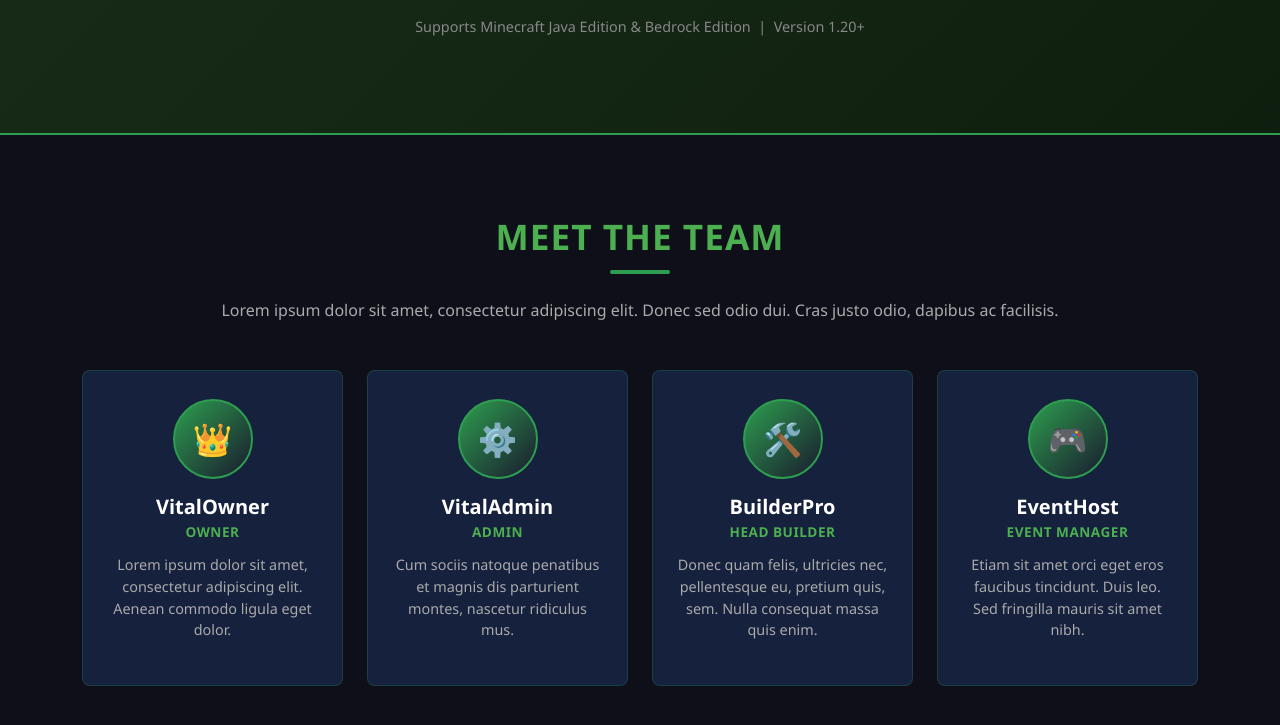
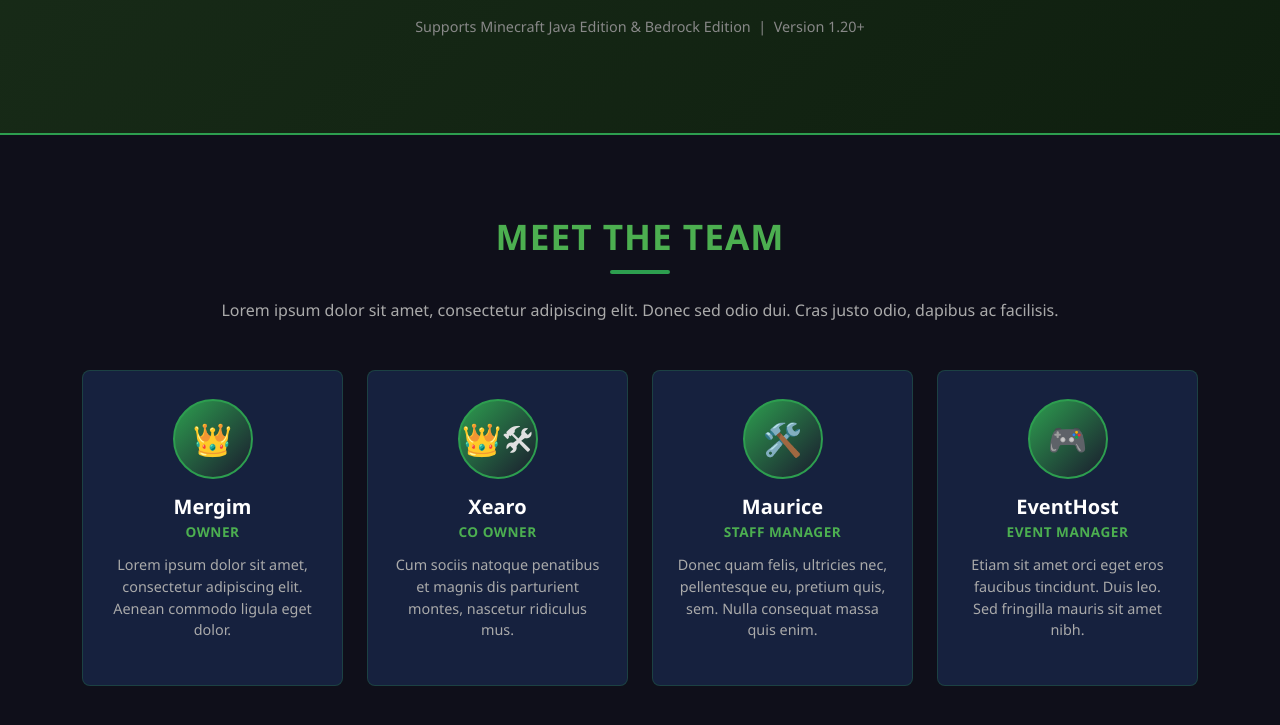
Before and after one commit to VitalSMP/vitalsmp.github.io, a plain HTML site: page index.html in a window 1280 px wide. Shown: the part 4023-4748 px from the top of the page. Drawn offline with nearby package versions, Linux system fonts and the light colour scheme; a script that the page names is missing.

Commit message:
Update index.html
Added Teams name and fixed IP

```diff
--- a/index.html
+++ b/index.html
@@ -498,7 +498,7 @@
 
       <div class="server-ip-box">
         <div class="server-ip-label">Server IP</div>
-        <div class="server-ip">play.vitalsmp.net</div>
+        <div class="server-ip">Vitalsmp.giize.com</div>
       </div>
 
       <div class="d-flex flex-wrap justify-content-center gap-3 mt-3">
@@ -536,7 +536,7 @@
         <div class="col-12 col-sm-6 col-lg-3">
           <div class="team-card">
             <div class="team-avatar">👑</div>
-            <h5>VitalOwner</h5>
+            <h5>Mergim</h5>
             <div class="role">Owner</div>
             <p>
               Lorem ipsum dolor sit amet, consectetur adipiscing elit.
@@ -546,9 +546,9 @@
         </div>
         <div class="col-12 col-sm-6 col-lg-3">
           <div class="team-card">
-            <div class="team-avatar">⚙️</div>
-            <h5>VitalAdmin</h5>
-            <div class="role">Admin</div>
+            <div class="team-avatar">👑🛠</div>
+            <h5>Xearo</h5>
+            <div class="role">Co Owner</div>
             <p>
               Cum sociis natoque penatibus et magnis dis parturient
               montes, nascetur ridiculus mus.
@@ -558,8 +558,8 @@
         <div class="col-12 col-sm-6 col-lg-3">
           <div class="team-card">
             <div class="team-avatar">🛠️</div>
-            <h5>BuilderPro</h5>
-            <div class="role">Head Builder</div>
+            <h5>Maurice</h5>
+            <div class="role">Staff Manager</div>
             <p>
               Donec quam felis, ultricies nec, pellentesque eu, pretium
               quis, sem. Nulla consequat massa quis enim.
```
